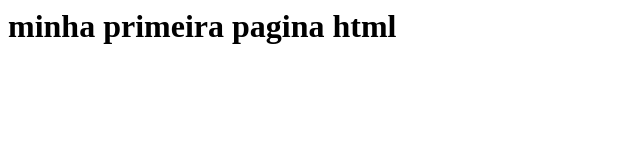
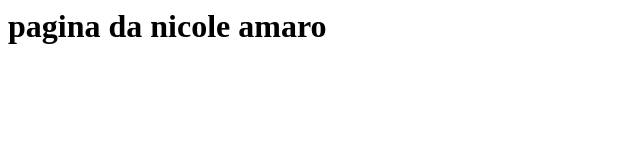
Before and after one commit to bela500/primeiro.repositorio, a plain HTML site: page index.html in a window 1280 px wide. Shown: the whole page, without its empty margins (0-640 px from the left). Drawn offline with Linux system fonts and the light colour scheme.

Commit message:
Update index.html

```diff
--- a/index.html
+++ b/index.html
@@ -1,3 +1,3 @@
 <html>
-  <h1>minha primeira pagina html</h1>
+  <h1>pagina da nicole amaro</h1>
 </html>
```
